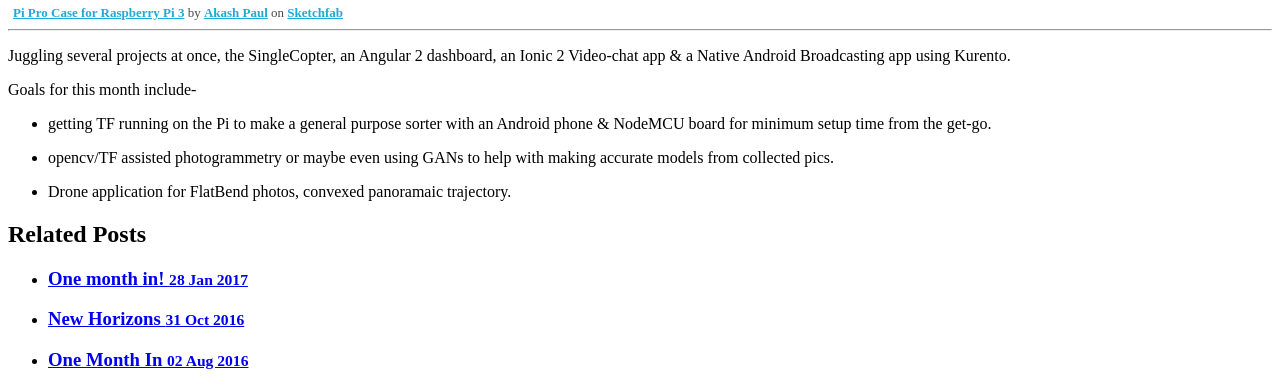
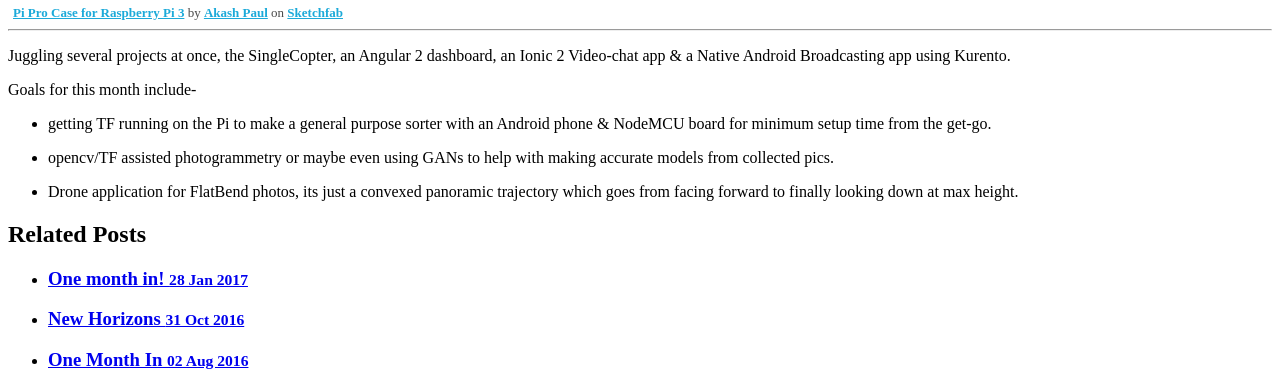
Before and after one commit to iakashpaul/iakashpaul.github.io, a Jekyll site: the page built from _posts/2017-4-6-April Rush.md, in a window 1280 px wide and 900 px high, scrolled down 789 px, cut to the strip 510-900 px from the top of the window. Built offline with Jekyll 4.4.1, drawn with Linux system fonts in a browser that asks for light colours; comment, search, counter and statistics services are not loaded.

Commit message:
Update 2017-4-6-April Rush.md

```diff
--- a/_posts/2017-4-6-April Rush.md
+++ b/_posts/2017-4-6-April Rush.md
@@ -18,6 +18,7 @@
 
 ---
 
+
 Juggling several projects at once, the SingleCopter, an Angular 2 dashboard, an Ionic 2 Video-chat app & a Native Android Broadcasting app using Kurento.
 
 Goals for this month include-
@@ -26,4 +27,4 @@
 
 * opencv/TF assisted photogrammetry or maybe even using GANs to help with making accurate models from collected pics.
 
-* Drone application for FlatBend photos, convexed panoramaic trajectory.
+* Drone application for FlatBend photos, its just a convexed panoramic trajectory which goes from facing forward to finally looking down at max height.
```
